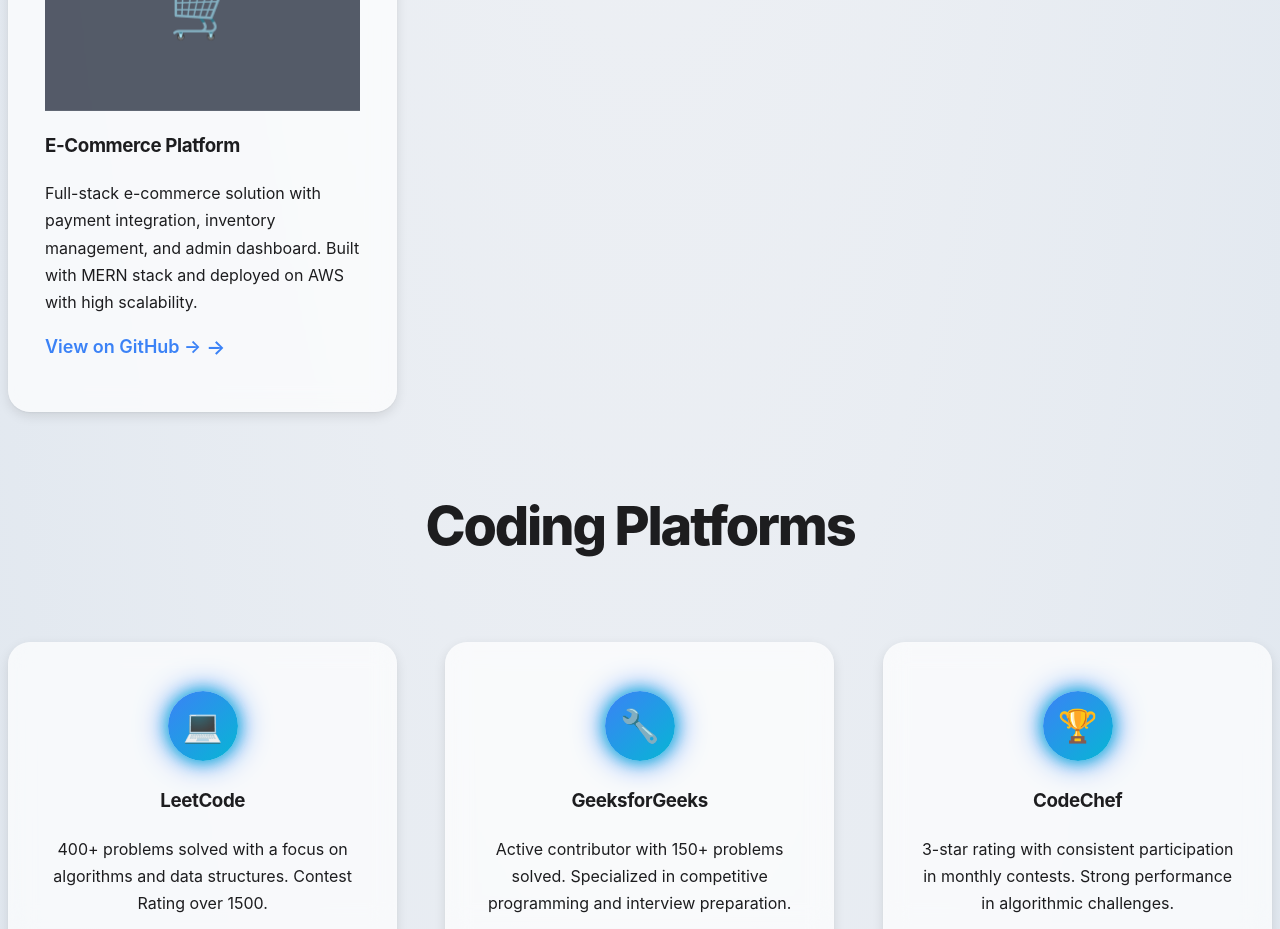
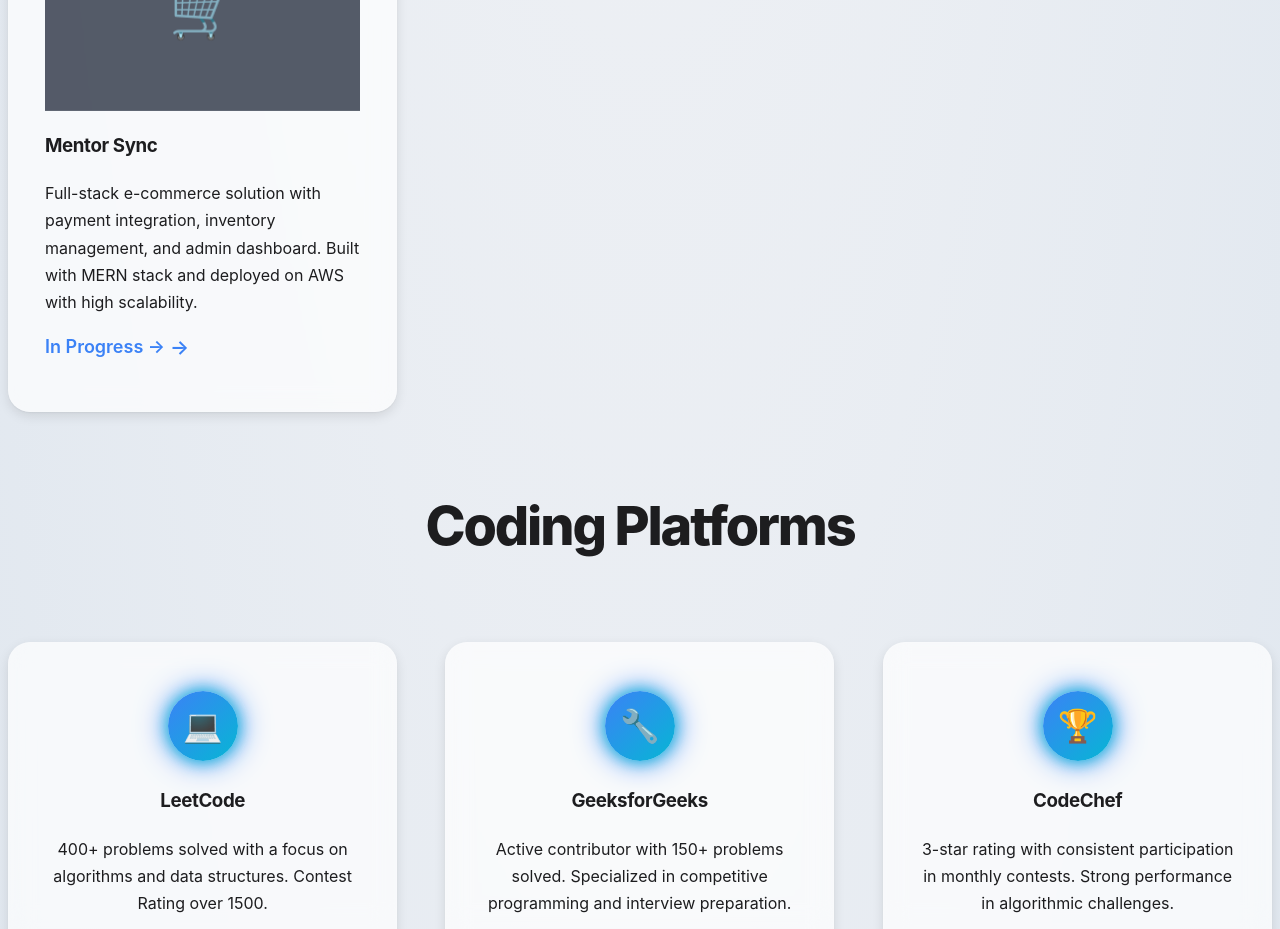
Before and after one commit to arshhzz/folio, a plain HTML site: page index.html in a window 1280 px wide. Shown: the part 2460-3389 px from the top of the page. Drawn offline with Linux system fonts and the light colour scheme; a web font is replaced by a local one.

Commit message:
Some Changes with the links

```diff
--- a/index.html
+++ b/index.html
@@ -105,9 +105,9 @@
                     <div class="project-card fade-in">
                         <div class="project-image">🛒</div>
                         <div class="project-content">
-                            <h3>E-Commerce Platform</h3>
+                            <h3>Mentor Sync</h3>
                             <p>Full-stack e-commerce solution with payment integration, inventory management, and admin dashboard. Built with MERN stack and deployed on AWS with high scalability.</p>
-                            <a href="https://github.com/johndoe/ecommerce" class="project-link">View on GitHub →</a>
+                            <a href="https://github.com/johndoe/ecommerce" class="project-link">In Progress →</a>
                         </div>
                     </div>
                 </div>
```
